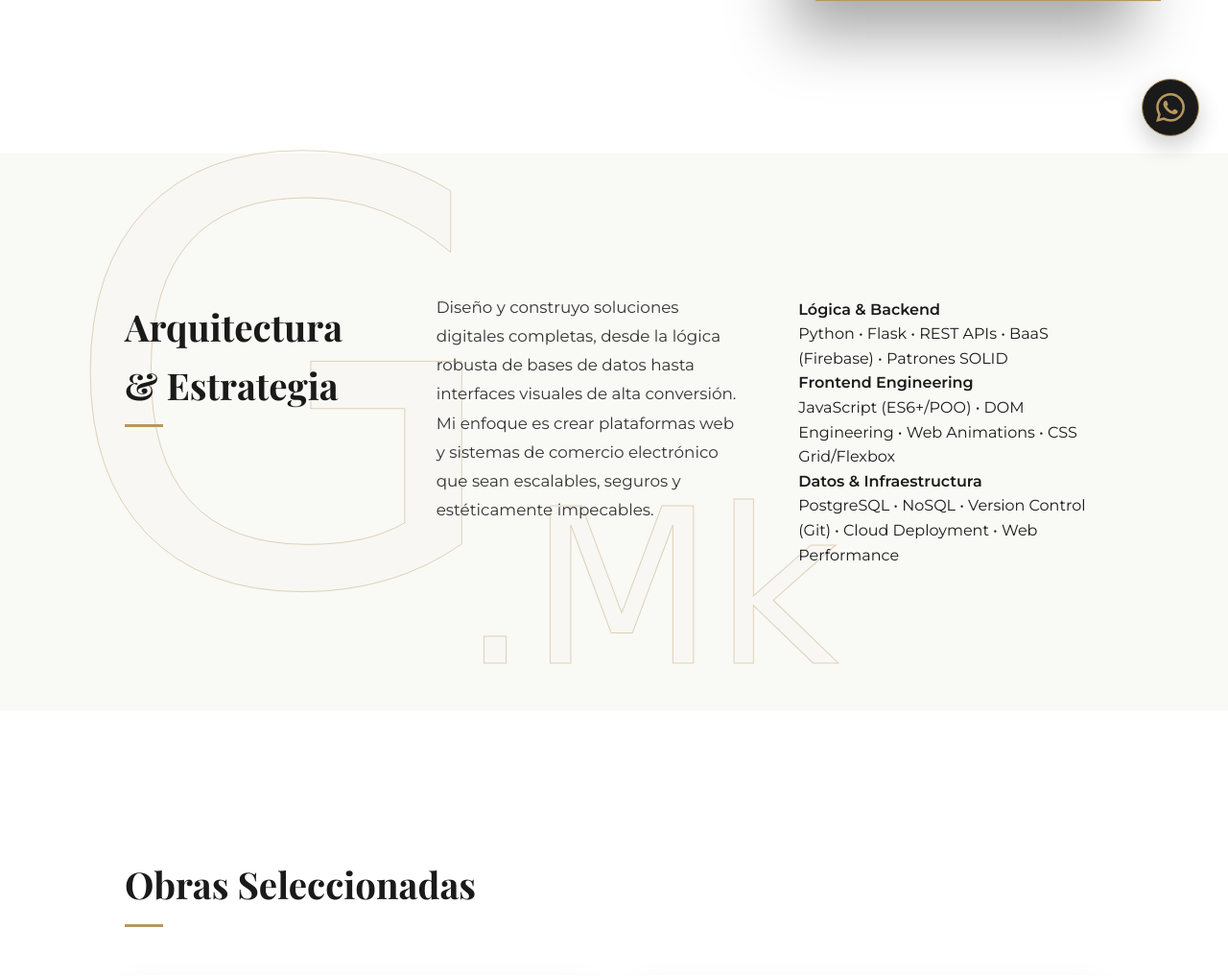
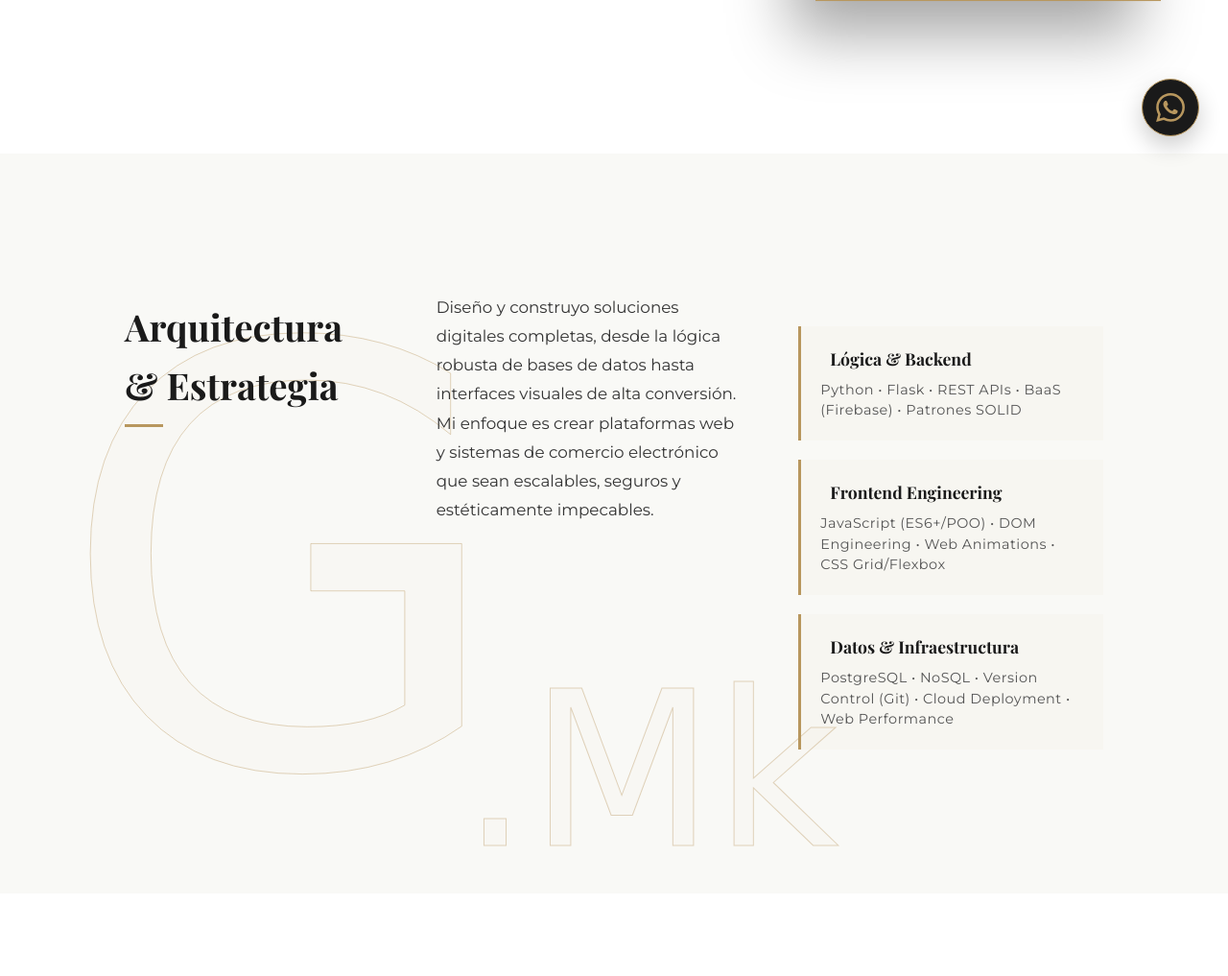
Before and after one commit to Mkgondres/miportafolio, a Flask app: page / in a window 1280 px wide. Shown: the part 628-1645 px from the top of the page at 96% size. Run offline with Flask 3, Linux system fonts and the light colour scheme; some web fonts are replaced.

Commit message:
Add styles for skills grid and skill box design
Added styles for skills grid layout and skill boxes.

```diff
--- a/static/css/styles.css
+++ b/static/css/styles.css
@@ -629,3 +629,44 @@ body {
     opacity: 1;
     transform: translateY(0);
 }
+/* Contenedor padre para el grid */
+.skills-wrapper {
+    display: grid;
+    gap: 20px;
+    margin-top: 30px;
+}
+
+.skill-box {
+    padding: 20px;
+    border-left: 3px solid var(--acento-bronce); /* El detalle dorado clave */
+    background: rgba(184, 151, 94, 0.03); /* Fondo muy sutil */
+    transition: var(--transition-smooth);
+    cursor: default;
+}
+
+.skill-box:hover {
+    background: rgba(184, 151, 94, 0.06);
+    transform: translateX(5px);
+}
+
+.skill-box h4 {
+    font-family: var(--fuente-titulos);
+    font-size: 1.1rem;
+    color: var(--texto-negro);
+    margin-bottom: 8px;
+    display: flex;
+    align-items: center;
+    gap: 10px;
+}
+
+.skill-box h4 i {
+    color: var(--acento-bronce); /* Iconos en color bronce */
+    font-size: 0.9rem;
+}
+
+.skill-box p {
+    font-size: 0.9rem;
+    color: #555555;
+    line-height: 1.5;
+    letter-spacing: 0.5px;
+}
```
